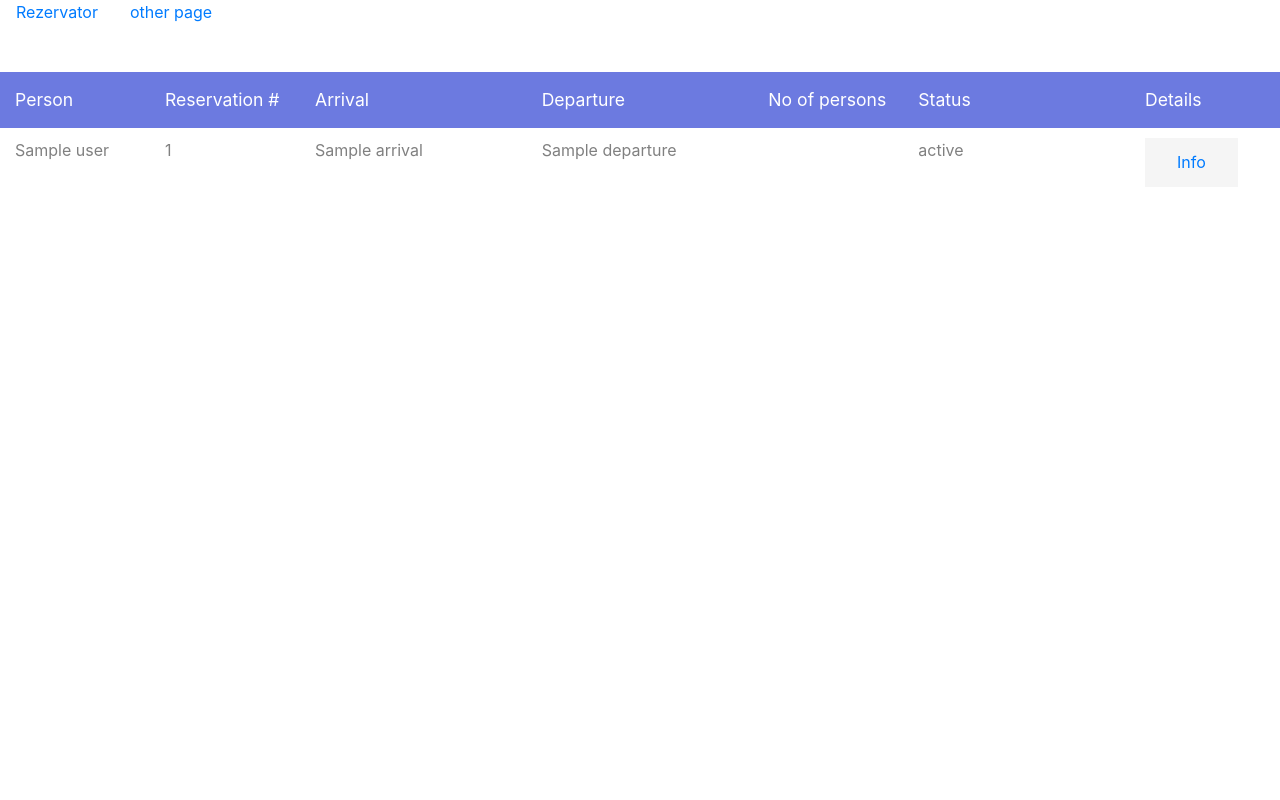
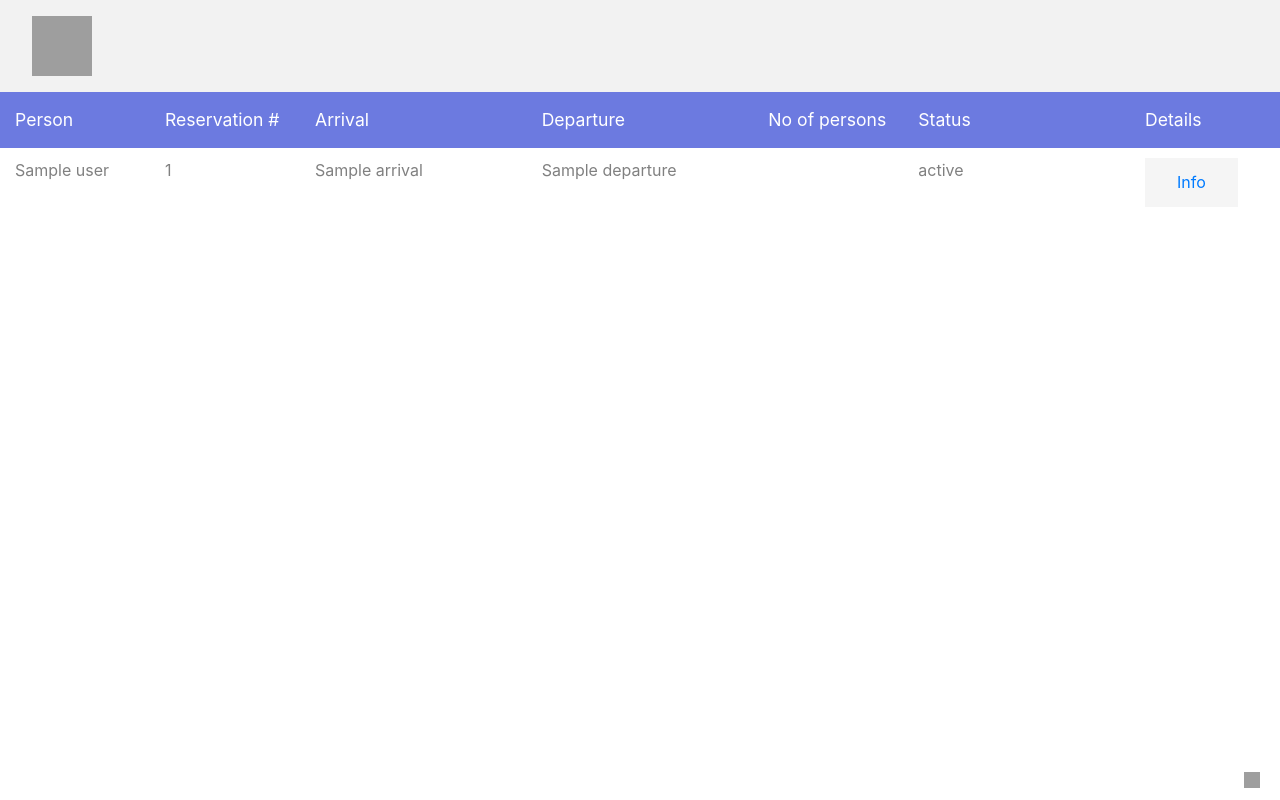
Before and after one commit to marcel-lagoda/parklot_booking_system, a Django app: template templates/home.html in a window 1280 px wide. Run offline with Django 3.2, Linux system fonts and the light colour scheme; the template is opened without the code that fills it: most values are stand-ins (such as "Sample title", 1, 10 or a date in 2020); some libraries are stand-ins or nearby versions; grey boxes are pictures that could not be loaded.

Commit message:
Add icons to the base.html

```diff
--- a/templates/base.html
+++ b/templates/base.html
@@ -11,17 +11,19 @@
   <link rel="stylesheet" href="{% static 'css/normalize.css/' %}">
   <title>Rezerwator</title>
 </head>
-
 <body>
-  <div class="grid">
-    <header class="header">
+  <div class="">
+    <header class="header__main">
       <nav class="navigation">
         <ul class="navigation__list">
           <li class="navigation__element">
-            <a class="navigation__link" href="#">Rezervator</a>
+            <a class="navigation__link" href="{% url 'home' %}"><img class="navigation__img" src="{% static '/images/home.svg' %}"></a>
           </li>
           <li class="navigation__element">
-            <a class="navigation__link" href="#">other page</a>
+            <a class="navigation__link" href="#"></a>
+          </li>
+          <li class="navigation__element">
+            <a class="navigation__link" href="#"></a>
           </li>
         </ul>
       </nav>
@@ -38,6 +40,7 @@
   <div class="footer__social">
     <span></span>
   </div>
+  <a class="footer__link" href="#top" class="footer"><img class="footer__img" src="{% static '/images/up.svg/'%}"></a>
 </footer>
   <script src="{% static 'js/app.js' %}"></script>
   <script src="https://code.jquery.com/jquery-3.2.1.slim.min.js" integrity="sha384-KJ3o2DKtIkvYIK3UENzmM7KCkRr/rE9/Qpg6aAZGJwFDMVNA/GpGFF93hXpG5KkN" crossorigin="anonymous"></script>
```
